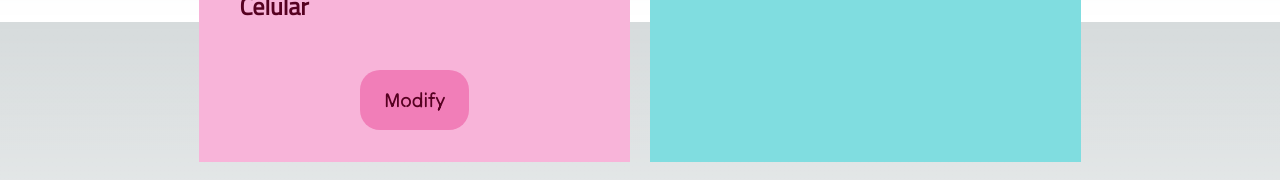
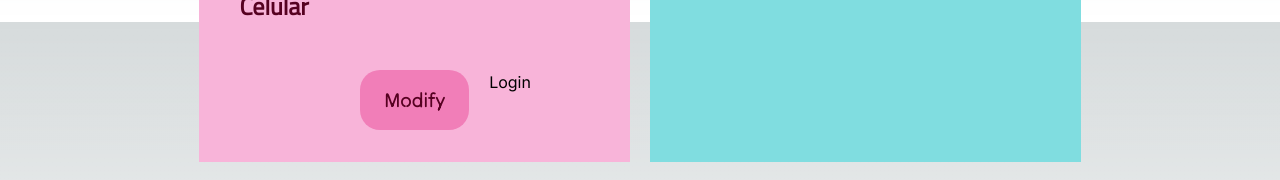
Before and after one commit to MarcosRamirezCarri/Y2KshopRemake, a Next.js app in the folder y2kclient/: page /account in a window 1280 px wide. Shown: the part 490-670 px from the top of the page. Built offline with nearby package versions, Linux system fonts and the light colour scheme.

Commit message:
Modal casi terminado

```diff
--- a/y2kclient/src/app/[locale]/Components/LoginModal/LoginModal.tsx
+++ b/y2kclient/src/app/[locale]/Components/LoginModal/LoginModal.tsx
@@ -2,20 +2,18 @@
 import { useState } from "react";
 import RegisterForm from "./RegisterForm/RegisterForm";
 
-interface ShowModal {
-showmodal: string;
-}
 
-const LoginModal: React.FC<ShowModal> = ({showmodal}) =>{
+
+const LoginModal = ({}) =>{
     const [modal, setModal] = useState<boolean>(false)
 return(
-    <div>
+    <div >
         <div>
-            <button onClick={() => setModal(!modal)}>
+            <button data-modal-target="default-modal" data-modal-toggle="default-modal" onClick={() => setModal(!modal)}>
                 Login
             </button>
         </div>
-        {modal ? <div>
+        {modal ? <div id="default-modal" tabIndex={-1} aria-hidden="true" className="overflow-y-auto overflow-x-hidden fixed top-0 right-0 left-0 z-50 justify-center items-center w-full md:inset-0 h-[calc(100%-1rem)] max-h-full">
             <RegisterForm/>
         </div>: null}
 
--- a/y2kclient/src/app/[locale]/Components/LoginModal/RegisterForm/RegisterForm.tsx
+++ b/y2kclient/src/app/[locale]/Components/LoginModal/RegisterForm/RegisterForm.tsx
@@ -40,8 +40,9 @@ const RegisterForm = () => {
     }
   };
 
+
   return (
-    <div className="flex flex-col gap-5 p-5">
+    <div className="flex flex-col gap-5 w-fit h-fit p-5">
       <ul>
         <p>Login</p>
 
--- a/y2kclient/src/app/account/FirstPanel/FirstPanel.tsx
+++ b/y2kclient/src/app/account/FirstPanel/FirstPanel.tsx
@@ -1,3 +1,4 @@
+import LoginModal from "@/app/[locale]/Components/LoginModal/LoginModal";
 export default function AccountFirstPanel() {
   return (
     <div className="bg-pink-300 flex flex-col items-center p-[2rem] gap-5 ">
@@ -13,6 +14,7 @@ export default function AccountFirstPanel() {
         <button className="relative self-center col-start-2 col-end-2 bg-pink-400 px-6 py-4 rounded-[1.25rem] font-tiltneon text-xl text-pink-950 font-normal transition-all duration-300 hover:scale-105 hover:ring-2 hover:ring-pink-200">
           Modify
         </button>
+        <LoginModal/>
       </div>
     </div>
   );
```
